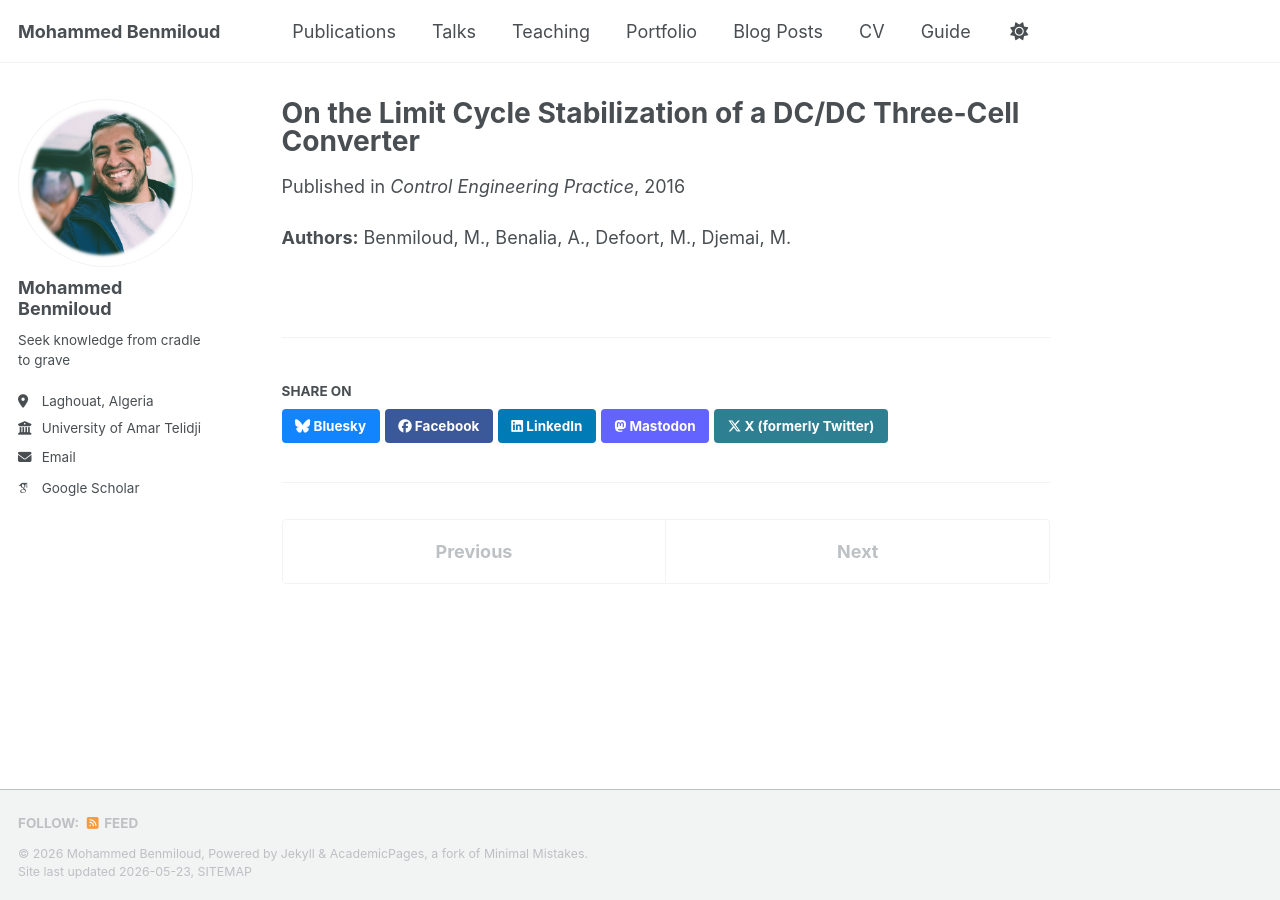
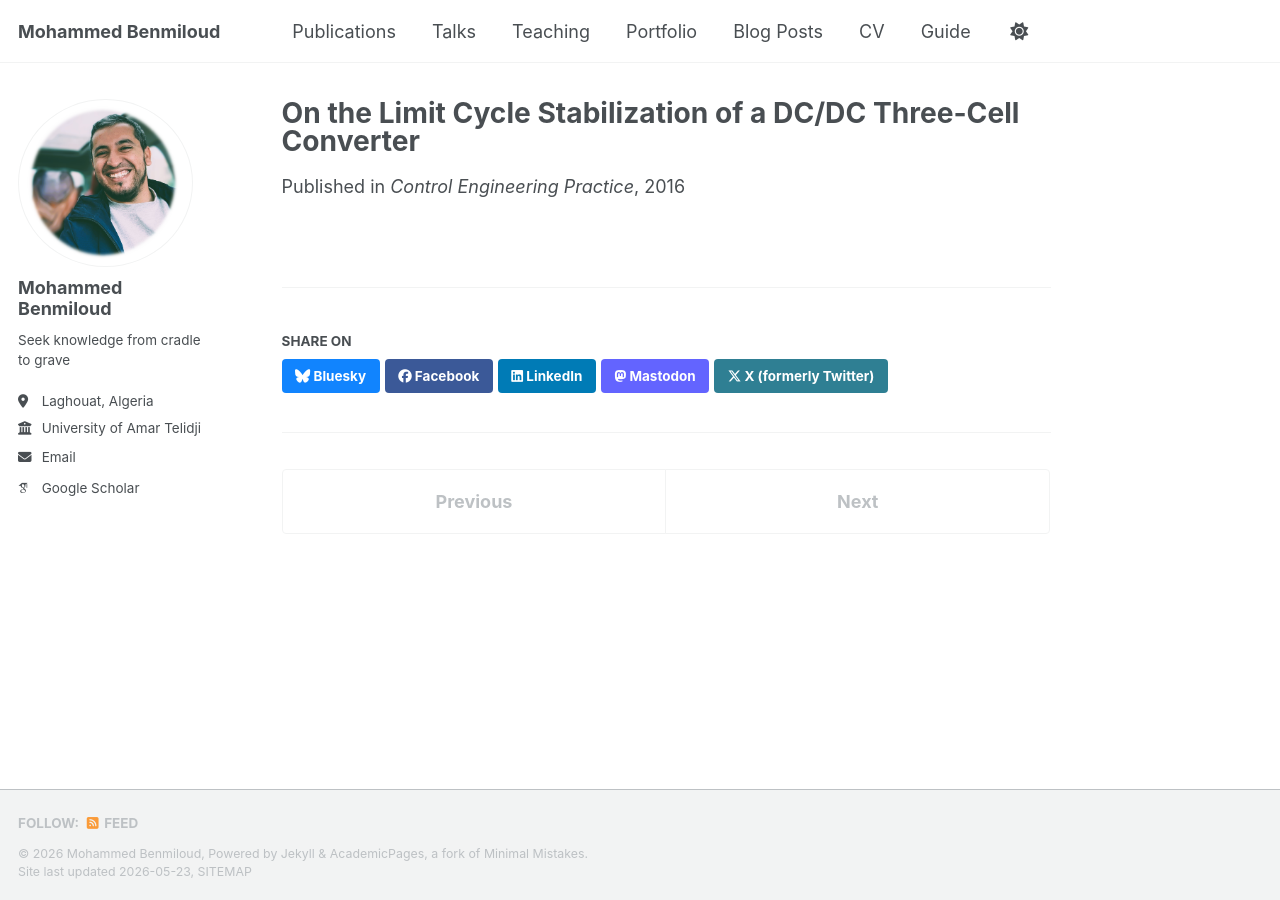
Before and after one commit to medbenmiloud/medbenmiloud.github.io, a Jekyll site: the page built from _publications/2016-01-01-limit-cycle-three-cell-converter.md, in a window 1280 px wide. Built offline with Jekyll 4.4.1, drawn with Linux system fonts in a browser that asks for light colours; some web fonts are replaced; a script bundle is joined from its source files by our own code; library files that are not in the unit come from our copies.

Commit message:
Update 2016-01-01-limit-cycle-three-cell-converter.md

```diff
--- a/_publications/2016-01-01-limit-cycle-three-cell-converter.md
+++ b/_publications/2016-01-01-limit-cycle-three-cell-converter.md
@@ -8,6 +8,6 @@ venue: 'Control Engineering Practice'
 volume: 49
 pages: '29--41'
 featured: true
+header:
+  teaser: "3Dconvergence.png"
 ---
-
-**Authors:** Benmiloud, M., Benalia, A., Defoort, M., Djemai, M.
```
